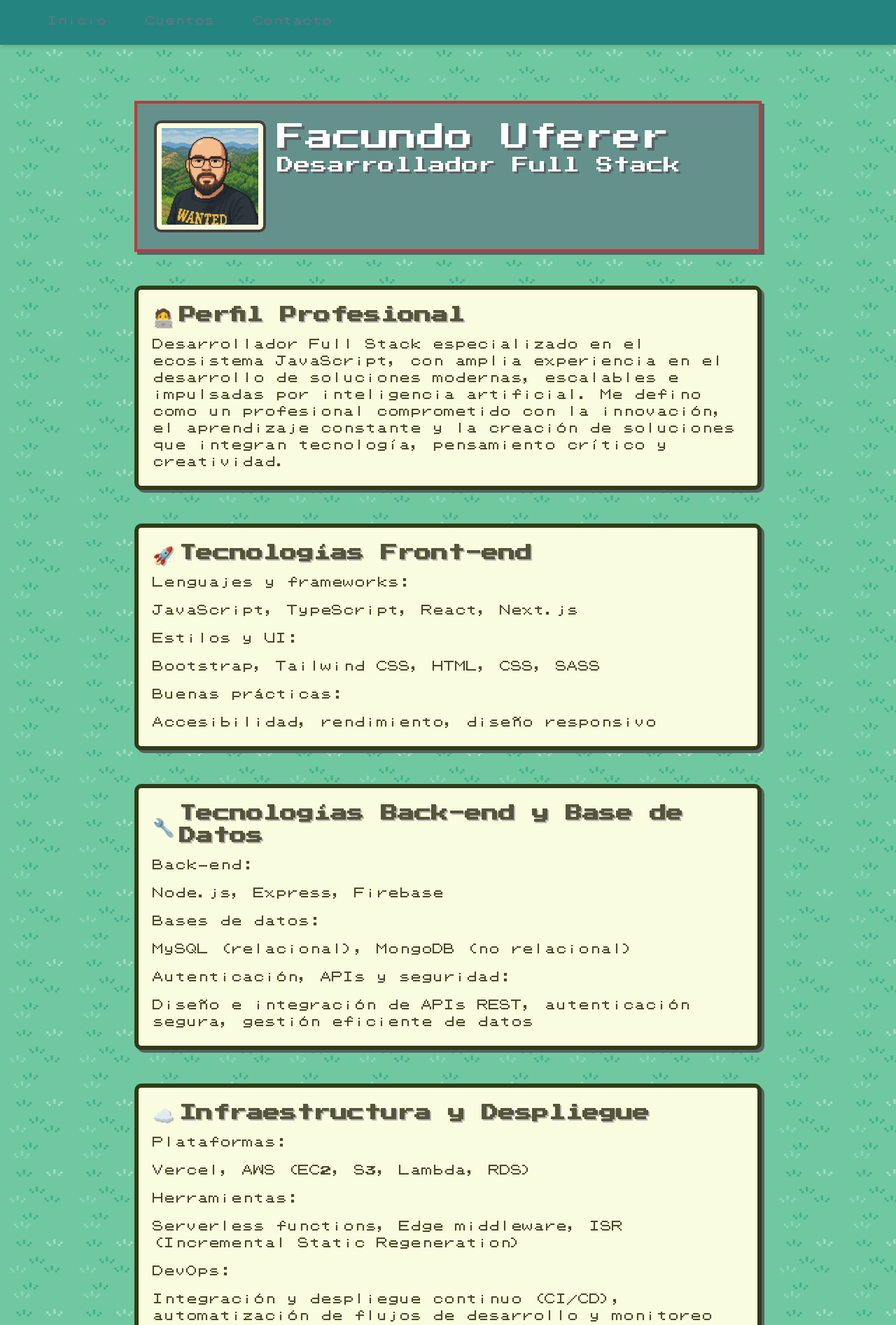
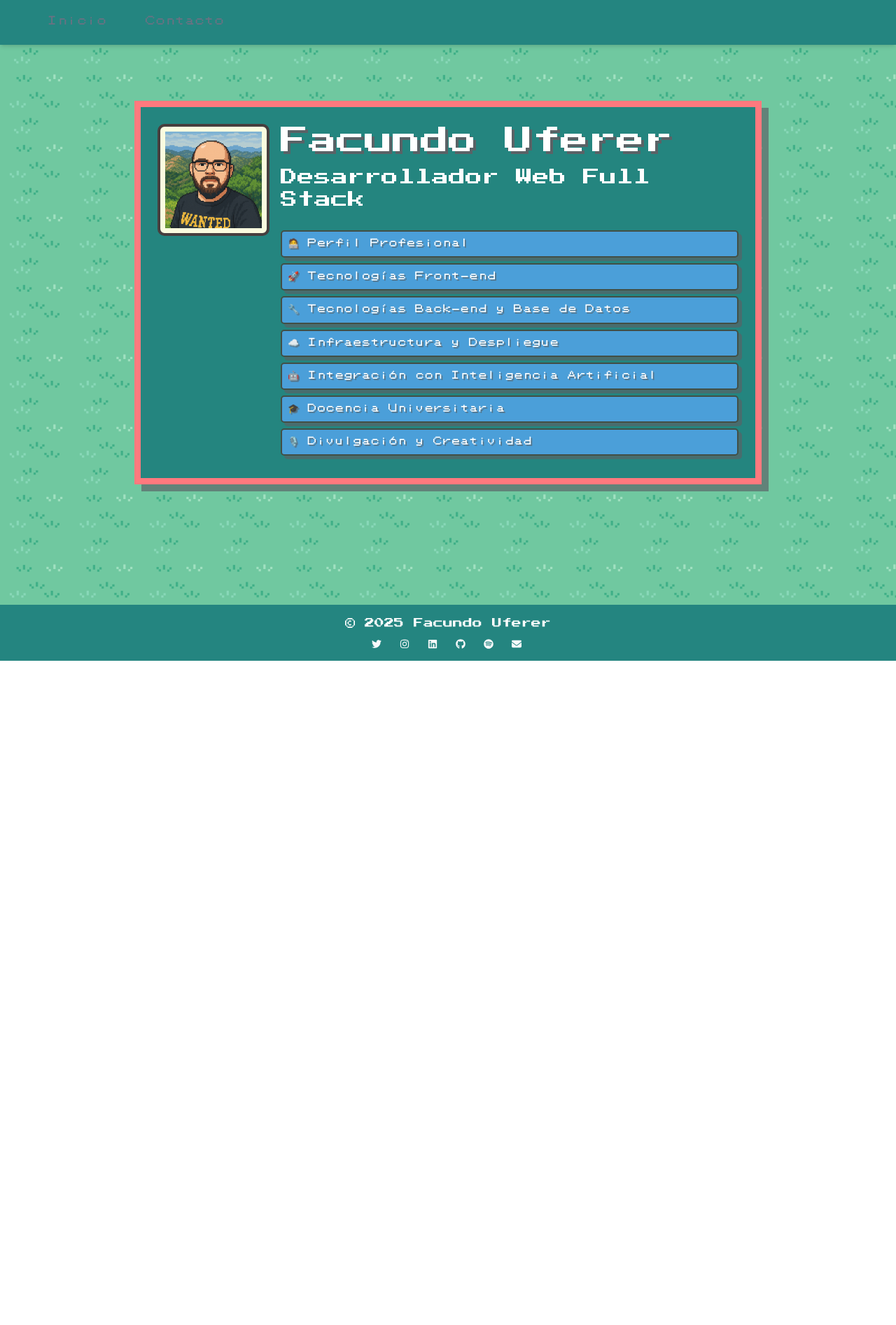
Before and after one commit to facundouferer/facundouferer, a Next.js app: page / in a window 1280 px wide. Shown: the top 1893 px of the page at 70% size. After the commit the page ends 944 px from the top, so only its background shows below. Built offline with nearby package versions, Linux system fonts and the light colour scheme.

Commit message:
mejoras estilo pokemon

```diff
--- a/package.json
+++ b/package.json
@@ -14,7 +14,8 @@
     "@fortawesome/react-fontawesome": "^0.2.2",
     "next": "15.3.1",
     "react": "^19.0.0",
-    "react-dom": "^19.0.0"
+    "react-dom": "^19.0.0",
+    "react-markdown": "^10.1.0"
   },
   "devDependencies": {
     "@eslint/eslintrc": "^3",
--- a/src/app/page.tsx
+++ b/src/app/page.tsx
@@ -2,28 +2,65 @@
 import { useEffect } from "react";
 import { typeWriterEffect } from "../utils/helpers";
 import Image from "next/image";
+import Section from "@/components/Section";
+import { useState } from "react";
 
 export default function Home() {
+
+  const [activeSection, setActiveSection] = useState<string | null>(null);
+
   useEffect(() => {
     const titulo = document.getElementById("titulo");
     const bajada = document.getElementById("bajada");
 
     if (titulo && bajada) {
-      const speed = 100; // Velocidad de escritura (ms por letra)
-      const text1 = "Facundo Uferer";
-      const text2 = "Desarrollador Full Stack";
 
-      // Calcula el tiempo necesario para escribir el primer texto
-      const delayForSecondText = text1.length * speed;
-
-      typeWriterEffect(text1, titulo, 0);
-      typeWriterEffect(text2, bajada, delayForSecondText);
+      typeWriterEffect(titulo);
+      typeWriterEffect(bajada);
     }
   }, []);
 
+  const sections = [
+    {
+      "icon": "🧑‍💻",
+      "title": "Perfil Profesional",
+      "content": "Desarrollador Web Full Stack especializado en el ecosistema JavaScript, con amplia experiencia en el desarrollo de soluciones modernas, escalables e impulsadas por inteligencia artificial.\n\nMe defino como un profesional comprometido con la innovación, el aprendizaje constante y la creación de soluciones que integran tecnología, pensamiento crítico y creatividad."
+    },
+    {
+      "icon": "🚀",
+      "title": "Tecnologías Front-end",
+      "content": "### Lenguajes y frameworks:\n- JavaScript\n- TypeScript\n- React\n- Next.js  \n\n### Estilos y UI\n- Bootstrap  \n- Tailwind CSS  \n- HTML  \n- CSS  \n- SASS  \n\n### Buenas prácticas\n- Accesibilidad  \n- Rendimiento  \n- Diseño responsivo"
+    },
+    {
+      "icon": "🔧",
+      "title": "Tecnologías Back-end y Base de Datos",
+      "content": "### Back-end\n- Node.js  \n- Express  \n- Firebase  \n\n### Bases de datos\n- MySQL (relacional)  \n- MongoDB (no relacional)  \n\n### Autenticación, APIs y seguridad\n- Diseño e integración de APIs REST  \n- Autenticación segura  \n- Gestión eficiente de datos"
+    },
+    {
+      "icon": "☁️",
+      "title": "Infraestructura y Despliegue",
+      "content": "### Plataformas\n- Vercel  \n- AWS (EC2, S3, Lambda, RDS)  \n\n### Herramientas\n- Serverless functions  \n- Edge middleware  \n- ISR (Incremental Static Regeneration)  \n\n### DevOps\n- Integración y despliegue continuo (CI/CD)  \n- Automatización de flujos de desarrollo  \n- Monitoreo"
+    },
+    {
+      "icon": "🤖",
+      "title": "Integración con Inteligencia Artificial",
+      "content": "Implementación de soluciones basadas en IA para mejorar la experiencia de usuario, automatizar procesos y analizar datos.\n\nIntegración de APIs de IA generativa, procesamiento de lenguaje natural (NLP) y modelos adaptados a cada proyecto"
+    },
+    {
+      "icon": "🎓",
+      "title": "Docencia Universitaria",
+      "content": "Profesor de programación en la Universidad Tecnológica Nacional (UTN).\n\nFormación de estudiantes en fundamentos del desarrollo web, pensamiento lógico y buenas prácticas de programación."
+    },
+    {
+      "icon": "🎙️",
+      "title": "Divulgación y Creatividad",
+      "content": "Conductor de un podcast sobre ciencia y filosofía, donde exploro ideas complejas desde una perspectiva crítica y accesible.\n\nDedicación activa al arte y la escritura, con proyectos personales de dibujo y creación de  [relatos y cuentos](https://sites.google.com/view/cuentosdelbarro/)."
+    }
+  ]
+
   return (
     <div className="home min-h-screen flex flex-col items-center p-4 sm:p-8 lg:p-20">
-      <main className="max-w-4xl w-full space-y-12">
+      <main className="max-w-4xl w-full space-y-12 flex items-center justify-center">
 
         <div className="title flex flex-col sm:flex-row items-center sm:items-start text-center sm:text-left">
           <Image
@@ -34,105 +71,39 @@ export default function Home() {
             className="image-zoom w-24 h-24 sm:w-36 sm:h-36 lg:w-40 lg:h-40"
           />
           <div className="mt-4 sm:mt-0 sm:ml-4 flex flex-col justify-center">
-            <h1 id="titulo" className="typewriter text-xl sm:text-2xl lg:text-3xl" tabIndex={-1}></h1>
-            <h2 id="bajada" className="typewriter text-lg sm:text-xl lg:text-2xl" tabIndex={-1}></h2>
+            <h1 id="titulo" className="typewriter text-xl sm:text-2xl lg:text-3xl mb-3" tabIndex={-1}>
+              Facundo Uferer
+            </h1>
+            <h2 id="bajada" className="typewriter text-lg sm:text-xl lg:text-2xl mb-3" tabIndex={-1}>
+              Desarrollador Web Full Stack
+            </h2>
+            <ul id="title-list">
+              {sections.map((section) => (
+                <li
+                  key={section.title}
+                  className="cursor-pointer"
+                  onClick={() => setActiveSection(section.title)}
+                >
+                  {section.icon} {section.title}
+                </li>
+              ))}
+            </ul>
           </div>
         </div>
 
         <div className="space-y-12">
-          <section className="prose dark:prose-invert max-w-none">
-            <h3 className="text-2xl font-bold mb-4 flex items-center gap-2">
-              <span className="text-2xl">🧑‍💻</span>
-              Perfil Profesional
-            </h3>
-            <p>
-              Desarrollador Full Stack especializado en el ecosistema JavaScript, con amplia experiencia en el desarrollo de soluciones modernas, escalables e impulsadas por inteligencia artificial. Me defino como un profesional comprometido con la innovación, el aprendizaje constante y la creación de soluciones que integran tecnología, pensamiento crítico y creatividad.
-            </p>
-          </section>
 
-          <section className="prose dark:prose-invert max-w-none">
-            <h3 className="text-2xl font-bold  flex items-center gap-2">
-              <span className="text-2xl">🚀</span>
-              Tecnologías Front-end
-            </h3>
-            <div className="mt-4 space-y-4">
-              <p className="font-medium">Lenguajes y frameworks:</p>
-              <p>JavaScript, TypeScript, React, Next.js</p>
+          {sections
+            .filter((section) => section.title === activeSection)
+            .map((section) => (
+              <Section
+                key={section.title}
+                icon={section.icon}
+                title={section.title}
+                content={section.content}
+                onClose={() => setActiveSection(null)}
+              />))}
 
-              <p className="font-medium">Estilos y UI:</p>
-              <p>Bootstrap, Tailwind CSS, HTML, CSS, SASS</p>
-
-              <p className="font-medium">Buenas prácticas:</p>
-              <p>Accesibilidad, rendimiento, diseño responsivo</p>
-            </div>
-          </section>
-
-          <section className="prose dark:prose-invert max-w-none">
-            <h3 className="text-2xl font-bold flex items-center gap-2">
-              <span className="text-2xl">🔧</span>
-              Tecnologías Back-end y Base de Datos
-            </h3>
-            <div className="mt-4 space-y-4 ">
-              <p className="font-medium">Back-end:</p>
-              <p>Node.js, Express, Firebase</p>
-
-              <p className="font-medium">Bases de datos:</p>
-              <p>MySQL (relacional), MongoDB (no relacional)</p>
-
-              <p className="font-medium">Autenticación, APIs y seguridad:</p>
-              <p>Diseño e integración de APIs REST, autenticación segura, gestión eficiente de datos</p>
-            </div>
-          </section>
-
-          <section className="prose dark:prose-invert max-w-none">
-            <h3 className="text-2xl font-bold text-gray-800 dark:text-gray-200 flex items-center gap-2">
-              <span className="text-2xl">☁️</span>
-              Infraestructura y Despliegue
-            </h3>
-            <div className="mt-4 space-y-4 ">
-              <p className="font-medium">Plataformas:</p>
-              <p>Vercel, AWS (EC2, S3, Lambda, RDS)</p>
-
-              <p className="font-medium">Herramientas:</p>
-              <p>Serverless functions, Edge middleware, ISR (Incremental Static Regeneration)</p>
-
-              <p className="font-medium">DevOps:</p>
-              <p>Integración y despliegue continuo (CI/CD), automatización de flujos de desarrollo y monitoreo</p>
-            </div>
-          </section>
-
-          <section className="prose dark:prose-invert max-w-none">
-            <h3 className="text-2xl font-bold text-gray-800 dark:text-gray-200 flex items-center gap-2">
-              <span className="text-2xl">🤖</span>
-              Integración con Inteligencia Artificial
-            </h3>
-            <div className="mt-4 space-y-4 ">
-              <p>Implementación de soluciones basadas en IA para mejorar la experiencia de usuario, automatizar procesos y analizar datos</p>
-              <p>Integración de APIs de IA generativa, procesamiento de lenguaje natural (NLP) y modelos adaptados a cada proyecto</p>
-            </div>
-          </section>
-
-          <section className="prose dark:prose-invert max-w-none">
-            <h3 className="text-2xl font-bold text-gray-800 dark:text-gray-200 flex items-center gap-2">
-              <span className="text-2xl">🎓</span>
-              Docencia Universitaria
-            </h3>
-            <div className="mt-4 space-y-4 ">
-              <p>Profesor de programación en la Universidad Tecnológica Nacional (UTN)</p>
-              <p>Formación de estudiantes en fundamentos del desarrollo web, pensamiento lógico y buenas prácticas de programación</p>
-            </div>
-          </section>
-
-          <section className="prose dark:prose-invert max-w-none">
-            <h3 className="text-2xl font-bold text-gray-800 dark:text-gray-200 flex items-center gap-2">
-              <span className="text-2xl">🎙️</span>
-              Divulgación y Creatividad
-            </h3>
-            <div className="mt-4 space-y-4 ">
-              <p>Conductor de un podcast sobre ciencia y filosofía, donde exploro ideas complejas desde una perspectiva crítica y accesible</p>
-              <p>Dedicación activa al arte y la escritura, con proyectos personales de dibujo y creación de relatos y cuentos</p>
-            </div>
-          </section>
         </div>
       </main>
     </div>
--- a/src/components/Footer.jsx
+++ b/src/components/Footer.jsx
@@ -56,7 +56,7 @@ export default function Footer() {
               href={link.url}
               target="_blank"
               rel="noopener noreferrer"
-              className="text-gray-400 hover:text-white mx-2"
+              className="text-gray-50 hover:text-white mx-2"
             >
               <FontAwesomeIcon icon={link.icon} className="mr-1 w-5" />
             </a>
--- a/src/components/Navbar.tsx
+++ b/src/components/Navbar.tsx
@@ -8,7 +8,6 @@ export default function Navbar() {
 
   const links = [
     { text: "Inicio", href: "/" },
-    { text: "Cuentos", href: "https://sites.google.com/view/cuentosdelbarro/", target: "_blank" },
     { text: "Contacto", href: "/contact" },
   ]
 
@@ -22,7 +21,6 @@ export default function Navbar() {
                 <Link
                   key={link.text}
                   href={link.href}
-                  target={link.target}
                   className="text-gray-500 dark:text-gray-300 hover:bg-gray-50 dark:hover:bg-gray-800 hover:border-gray-300 hover:text-gray-700 dark:hover:text-white px-3 py-2 rounded-md text-sm font-medium items-center flex"
                 >
                   {link.text}
@@ -82,7 +80,6 @@ export default function Navbar() {
             <Link
               key={link.text}
               href={link.href}
-              target={link.target}
               className="text-gray-500 dark:text-gray-300 hover:bg-gray-50 dark:hover:bg-gray-800 hover:border-gray-300 hover:text-gray-700 dark:hover:text-white block px-3 py-2 rounded-md text-base font-medium"
             >
               {link.text}
--- /dev/null
+++ b/src/components/Section.tsx
@@ -0,0 +1,30 @@
+import ReactMarkdown from "react-markdown";
+
+interface SectionProps {
+  icon: string;
+  title: string;
+  content: string;
+  onClose: () => void;
+}
+
+export default function Section({ icon, title, content, onClose }: SectionProps) {
+  return (
+    <section className="max-w-3/4 fixed top-1/2 left-1/2 transform -translate-x-1/2 -translate-y-1/2 z-50 bg-white p-4 rounded-lg shadow-lg">
+      <button
+        onClick={onClose}
+        className="absolute top-2 right-2 text-gray-500 hover:text-gray-800 dark:hover:text-gray-300"
+        aria-label="Cerrar sección"
+      >
+        ✖
+      </button>
+
+      <h3 className="text-2xl font-bold mb-4 flex items-center gap-2">
+        <span className="text-2xl">{icon}</span>
+        {title}
+      </h3>
+      <div className="text-base leading-relaxed">
+        <ReactMarkdown>{content}</ReactMarkdown>
+      </div>
+    </section>
+  );
+}
--- a/src/styles/pokemon.css
+++ b/src/styles/pokemon.css
@@ -12,7 +12,7 @@
   font-style: normal;
 }
 
-.home {
+body {
   background-image: url('/pokemon/background_grass.svg');
 }
 
@@ -25,29 +25,95 @@ h1 {
 @keyframes zoomIn {
   from {
     transform: scale(0.5);
-    /* Comienza más pequeño */
     opacity: 0;
-    /* Comienza invisible */
   }
 
   to {
     transform: scale(1);
-    /* Termina en su tamaño normal */
     opacity: 1;
-    /* Termina completamente visible */
+  }
+}
+
+@keyframes fadeIn {
+  from {
+    opacity: 0;
+    transform: translateY(10px);
+  }
+
+  to {
+    opacity: 1;
+    transform: translateY(0);
   }
 }
 
 .title {
   font-family: 'PressStart2P', sans-serif;
   color: #ffffff;
-  text-shadow: 3px 3px 0px #5A6266;
   font-size: 2.5rem;
-  background-color: #64918C;
+  background-color: #24857F;
   padding: 1.5rem;
   border-radius: 10;
-  border: 4px solid #B33E40;
-  box-shadow: 4px 4px 0px #5A6266
+  border: 9px solid #ff797e;
+  box-shadow: 10px 10px 0px #5a6266aa
+}
+
+.title p {
+  margin-top: 1rem;
+  font-size: 1rem;
+}
+
+.title ul {
+  font-family: 'Pokemon', sans-serif;
+  margin-top: 1rem;
+  font-size: 0.8rem;
+}
+
+.title ul li {
+  margin-bottom: 0.5rem;
+  text-decoration: none;
+  background-color: #4B9FD9;
+  padding: 0.5rem;
+  border-radius: 5px;
+  border: 2px solid #424F46;
+  box-shadow: 5px 5px 0px #5a6266aa;
+  text-shadow: 2px 2px 0px #5a6266aa;
+  /* Animación */
+  opacity: 0;
+  animation: fadeIn 0.5s ease-out forwards;
+}
+
+.title ul li:hover {
+  border-color: #ffffff;
+  box-shadow: 5px 5px 0px #89969caa;
+  background-color: #90CADC;
+}
+
+.title ul li:nth-child(1) {
+  animation-delay: 1s;
+}
+
+.title ul li:nth-child(2) {
+  animation-delay: 1.5s;
+}
+
+.title ul li:nth-child(3) {
+  animation-delay: 2s;
+}
+
+.title ul li:nth-child(4) {
+  animation-delay: 2.5s;
+}
+
+.title ul li:nth-child(5) {
+  animation-delay: 3s;
+}
+
+.title ul li:nth-child(6) {
+  animation-delay: 3.5s;
+}
+
+.title ul li:nth-child(7) {
+  animation-delay: 4s;
 }
 
 h2 {
@@ -59,25 +125,27 @@ h3 {
 }
 
 section {
-  font-family: Pokemon, sans-serif;
+  font-family: 'Pokemon', sans-serif;
   background-color: #FAFCDF;
   border-radius: 10px;
   padding: 20px;
   color: #484927;
-  border: 6px solid #2F3C17;
-  box-shadow: 4px 4px 0px #5A6266;
+  border: 8px solid #A09A95;
+  box-shadow: 10px 10px 0px #5a6266b1;
+  z-index: 1000;
 }
 
 section h3 {
   font-family: 'PressStart2P', sans-serif;
   color: #555539;
   text-shadow: 2px 2px 0px #b6b6b6;
-  font-size: 1.5rem;
+  font-size: 1rem;
 }
 
-.title p {
-  margin-top: 1.5rem;
-  font-size: 1rem;
+section a {
+  text-decoration: none;
+  color: #dc0071;
+  font-weight: 900;
 }
 
 .image-zoom {
@@ -96,4 +164,5 @@ nav {
 
 footer {
   background-color: #248580;
+  font-family: 'PressStart2P', sans-serif;
 }
```
Also changed, not shown: src/utils/helpers.ts (+4 -4 lines), 1 other file (tests, documents, lock files or other folders).
